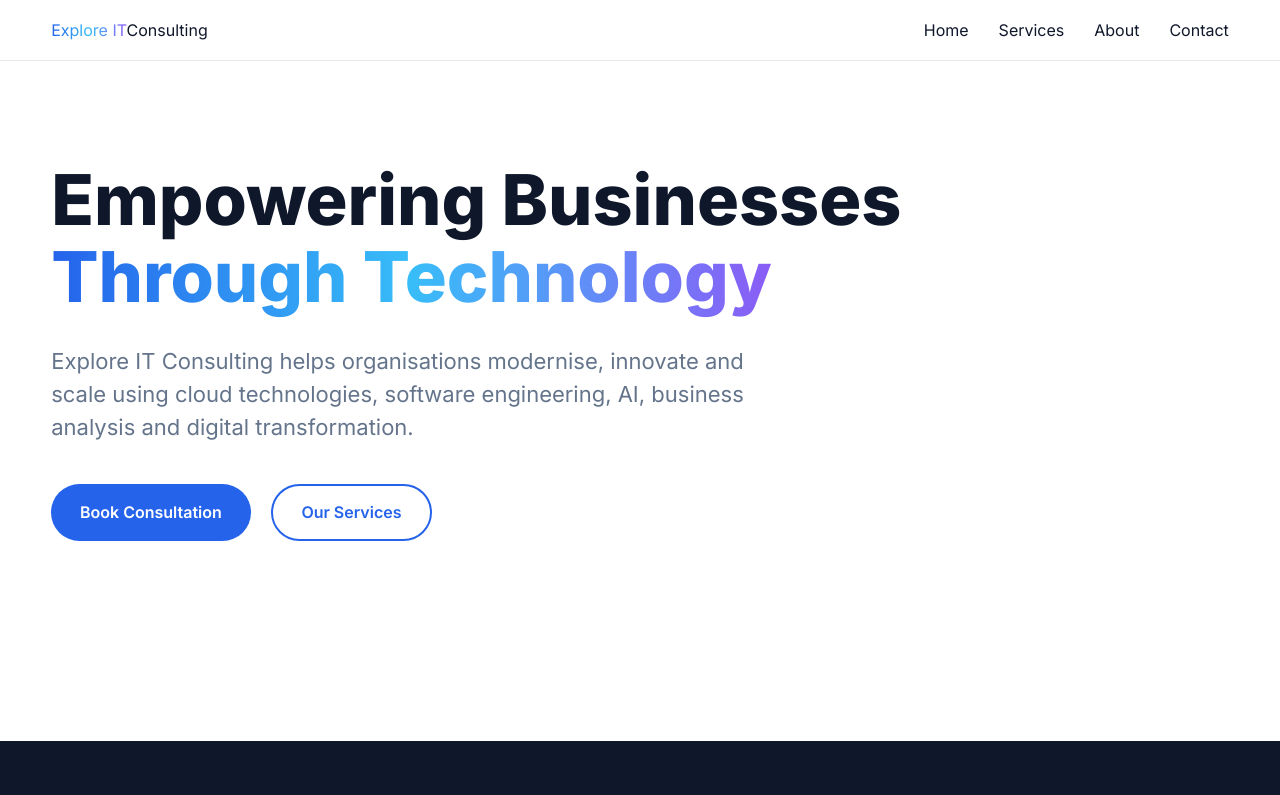
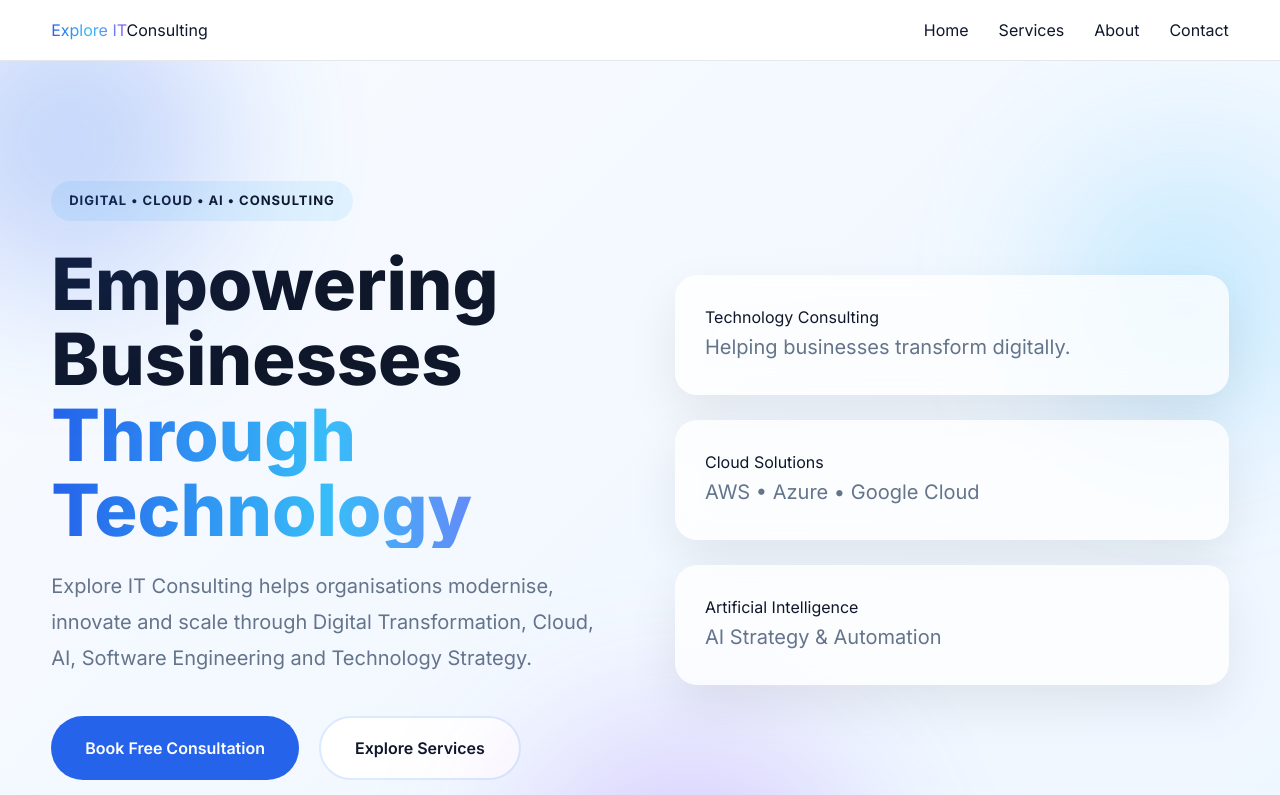
Before and after one commit to neiljohnson1306/exploreitconsulting, a React (Vite) app: page / in a window 1280 px wide. Shown: the top 795 px of the page. Built offline with nearby package versions, Linux system fonts and the light colour scheme.

Commit message:
Update Home.jsx

```diff
--- a/src/pages/Home.jsx
+++ b/src/pages/Home.jsx
@@ -1,74 +1,13 @@
-export default function Home(){
+import Hero from "../components/Hero";
+import Stats from "../components/Stats";
+import TrustedCompanies from "../components/TrustedCompanies";
 
-    return(
-
-        <>
-        <section className="section">
-
-        <div className="container">
-
-        <h1
-        style={{
-            fontSize:"70px",
-            lineHeight:"1.1",
-            fontWeight:"800"
-        }}
-        >
-
-        Empowering Businesses
-        <br/>
-
-        <span className="gradient-text">
-        Through Technology
-        </span>
-
-        </h1>
-
-        <p
-        style={{
-            maxWidth:700,
-            fontSize:"22px",
-            marginTop:30,
-            color:"#64748b"
-        }}
-        >
-
-        Explore IT Consulting helps organisations modernise,
-        innovate and scale using cloud technologies,
-        software engineering,
-        AI,
-        business analysis and digital transformation.
-
-        </p>
-
-        <div
-        style={{
-            display:"flex",
-            gap:20,
-            marginTop:40
-        }}
-        >
-
-        <a href="#services" className="btn-primary">
-
-        Book Consultation
-
-        </a>
-
-        <a href="#services" className="btn-outline">
-
-        Our Services
-
-        </a>
-
-        </div>
-
-        </div>
-
-        </section>
-
-        </>
-
-    )
-
+export default function Home() {
+  return (
+    <>
+      <Hero />
+      <Stats />
+      <TrustedCompanies />
+    </>
+  );
 }
```
